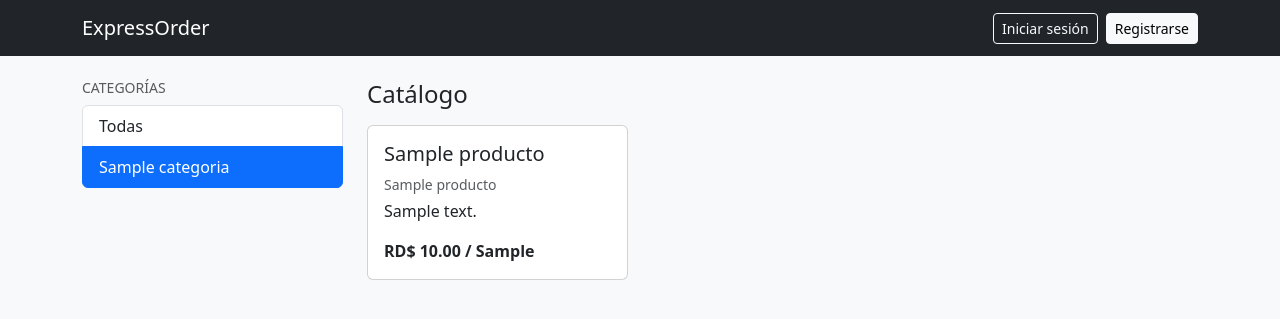
After one commit to MadM4stermind/ExpressOrder, a PHP site: template src/views/catalogo/index.php in a window 1280 px wide. The commit adds this page. Shown: the top 319 px of the page. Run offline with PHP 8.4, Linux system fonts and the light colour scheme; the template is opened without the code that fills it: most values are stand-ins (such as "Sample title", 1, 10 or a date in 2020); some libraries are stand-ins or nearby versions.

Commit message:
feat: implementar catalogo publico con filtro por categoria (HU03)

```diff
--- /dev/null
+++ b/src/views/catalogo/index.php
@@ -0,0 +1,79 @@
+<!DOCTYPE html>
+<html lang="es">
+<head>
+    <meta charset="UTF-8">
+    <meta name="viewport" content="width=device-width, initial-scale=1">
+    <title>Catálogo — ExpressOrder</title>
+    <link href="https://cdn.jsdelivr.net/npm/bootstrap@5.3.3/dist/css/bootstrap.min.css" rel="stylesheet">
+</head>
+<body class="bg-light">
+
+<nav class="navbar navbar-expand-lg navbar-dark bg-dark">
+    <div class="container">
+        <a class="navbar-brand" href="<?= BASE_PATH ?>/catalogo">ExpressOrder</a>
+        <div class="d-flex ms-auto">
+            <?php if (!empty($_SESSION['usuario_nombre'])): ?>
+                <span class="navbar-text text-white me-3">
+                    Hola, <?= htmlspecialchars($_SESSION['usuario_nombre']) ?>
+                </span>
+                <a href="<?= BASE_PATH ?>/cerrar-sesion" class="btn btn-outline-light btn-sm">Cerrar sesión</a>
+            <?php else: ?>
+                <a href="<?= BASE_PATH ?>/iniciar-sesion" class="btn btn-outline-light btn-sm me-2">Iniciar sesión</a>
+                <a href="<?= BASE_PATH ?>/registrarse" class="btn btn-light btn-sm">Registrarse</a>
+            <?php endif; ?>
+        </div>
+    </div>
+</nav>
+
+<div class="container mt-4 mb-5">
+    <div class="row">
+        <div class="col-md-3">
+            <h6 class="text-muted text-uppercase small mb-2">Categorías</h6>
+            <div class="list-group mb-4">
+                <a href="<?= BASE_PATH ?>/catalogo"
+                   class="list-group-item list-group-item-action <?= $categoriaId === null ? 'active' : '' ?>">
+                    Todas
+                </a>
+                <?php foreach ($categorias as $cat): ?>
+                    <a href="<?= BASE_PATH ?>/catalogo?categoria=<?= (int) $cat['id'] ?>"
+                       class="list-group-item list-group-item-action <?= $categoriaId === (int) $cat['id'] ? 'active' : '' ?>">
+                        <?= htmlspecialchars($cat['nombre']) ?>
+                    </a>
+                <?php endforeach; ?>
+            </div>
+        </div>
+
+        <div class="col-md-9">
+            <h4 class="mb-3">Catálogo</h4>
+
+            <?php if (empty($productos)): ?>
+                <p class="text-muted">No hay productos disponibles en esta categoría.</p>
+            <?php else: ?>
+                <div class="row row-cols-1 row-cols-md-3 g-4">
+                    <?php foreach ($productos as $producto): ?>
+                        <div class="col">
+                            <div class="card h-100">
+                                <div class="card-body d-flex flex-column">
+                                    <h5 class="card-title"><?= htmlspecialchars($producto['nombre']) ?></h5>
+                                    <p class="card-text text-muted small mb-1">
+                                        <?= htmlspecialchars($producto['categoria_nombre']) ?>
+                                    </p>
+                                    <p class="card-text flex-grow-1">
+                                        <?= htmlspecialchars($producto['descripcion'] ?? '') ?>
+                                    </p>
+                                    <p class="fw-bold mb-0">
+                                        RD$ <?= number_format((float) $producto['precio'], 2) ?>
+                                        / <?= htmlspecialchars($producto['unidad_medida']) ?>
+                                    </p>
+                                </div>
+                            </div>
+                        </div>
+                    <?php endforeach; ?>
+                </div>
+            <?php endif; ?>
+        </div>
+    </div>
+</div>
+
+</body>
+</html>
```
Also changed, not shown: public/index.php (+9 -5 lines), src/controllers/CatalogoController.php (added, +27 -0 lines), src/models/Categoria.php (added, +16 -0 lines), src/models/Producto.php (added, +32 -0 lines).
